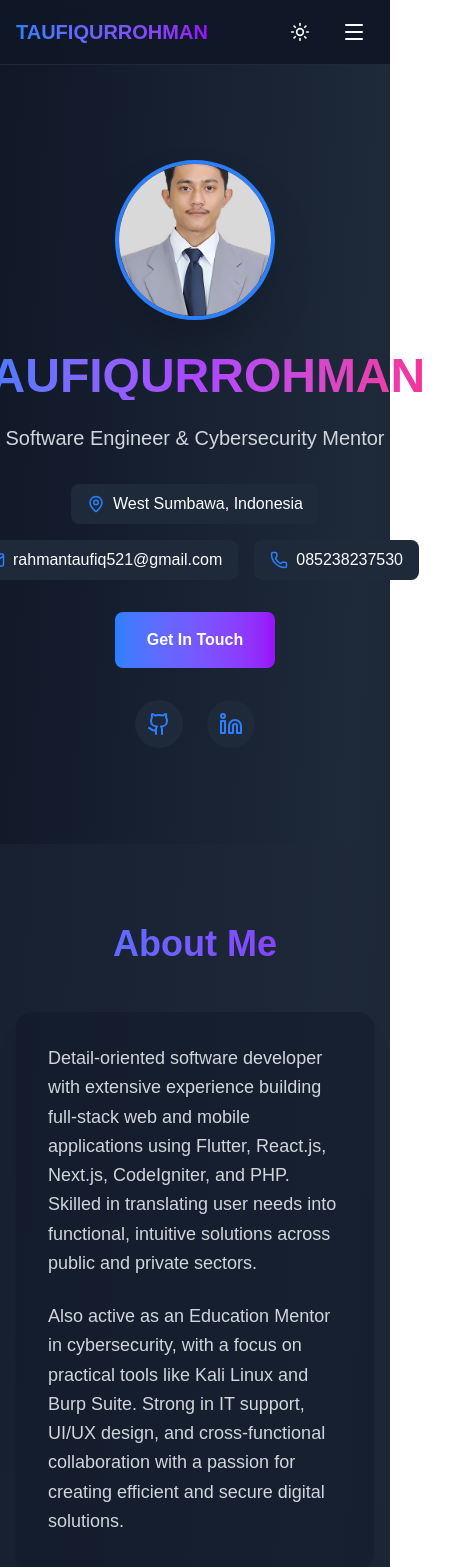
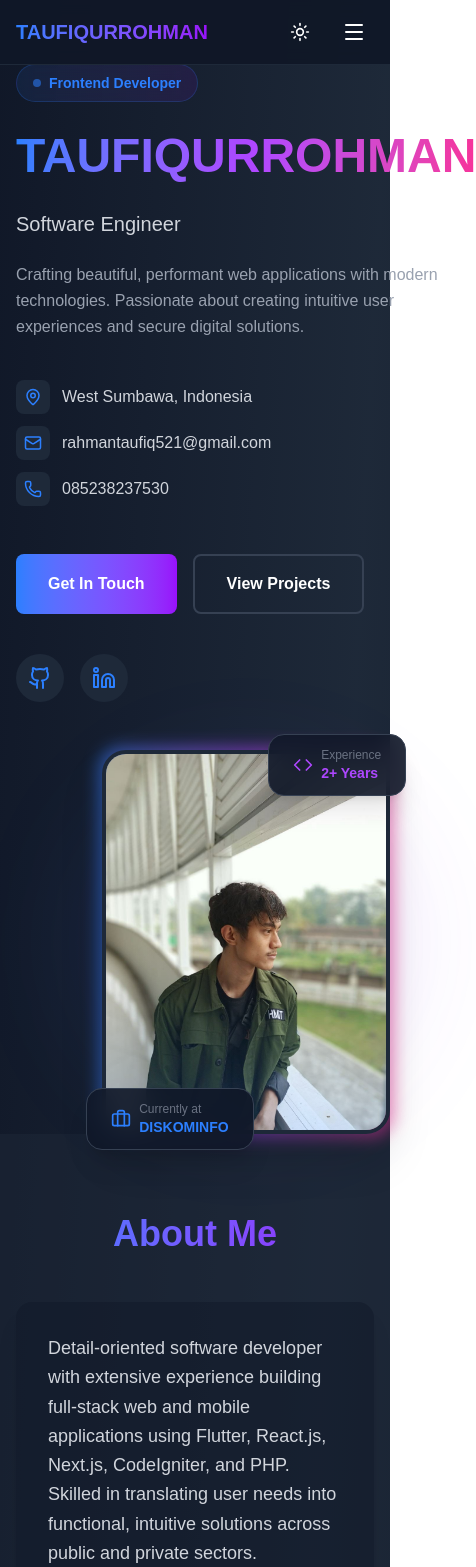
Before and after one commit to TaufiqR08/portofolio, a Next.js app: page / in a window 390 px wide. Shown: the top 1567 px of the page, 476 px wide, since content can reach past the window. Built offline with nearby package versions, Linux system fonts and the light colour scheme.

Commit message:
feat: implement initial portfolio page with responsive design, dark mode, and personal details.

```diff
--- a/app/page.tsx
+++ b/app/page.tsx
@@ -261,65 +261,120 @@ export default function Portfolio() {
         id="home"
         className="min-h-screen flex items-center justify-center pt-16 px-4"
       >
-        <div className="max-w-4xl mx-auto text-center">
-          <div className="mb-8 animate-fadeIn">
-            <div className="relative w-40 h-40 mx-auto mb-6 rounded-full overflow-hidden border-4 border-blue-500 shadow-2xl">
-              <Image
-                src="/me.jpeg"
-                alt="Taufiqurrohman Profile"
-                width={160}
-                height={160}
-                className="object-cover w-full h-full"
-                priority
-              />
+        <div className="max-w-7xl mx-auto w-full">
+          <div className="grid md:grid-cols-2 gap-12 items-center">
+            {/* Left Side - Information */}
+            <div className="space-y-6 md:pr-8">
+              {/* Role Badge */}
+              <div className="inline-flex items-center gap-2 px-4 py-2 rounded-full bg-gradient-to-r from-blue-500/10 to-purple-600/10 border border-blue-500/20 backdrop-blur-sm">
+                <div className="w-2 h-2 rounded-full bg-blue-500 animate-pulse"></div>
+                <span className="text-blue-500 font-semibold text-sm">
+                  Frontend Developer
+                </span>
               </div>
-          </div>
-          <h1 className="text-5xl md:text-7xl font-bold mb-6 bg-gradient-to-r from-blue-500 via-purple-500 to-pink-500 bg-clip-text text-transparent animate-fadeIn">
+
+              {/* Name */}
+              <h1 className="text-5xl md:text-6xl lg:text-7xl font-bold leading-tight">
+                <span className="bg-gradient-to-r from-blue-500 via-purple-500 to-pink-500 bg-clip-text text-transparent">
                   TAUFIQURROHMAN
+                </span>
               </h1>
+
+              {/* Title */}
               <p
-            className={`text-xl md:text-2xl mb-8 ${
+                className={`text-xl md:text-2xl font-medium ${
                   isDark ? "text-gray-300" : "text-gray-600"
                 }`}
               >
-            Software Engineer & Cybersecurity Mentor
+                Software Engineer
               </p>
-          <div className="flex flex-wrap justify-center gap-4 mb-8">
+
+              {/* Description */}
+              <p
+                className={`text-base md:text-lg leading-relaxed ${
+                  isDark ? "text-gray-400" : "text-gray-600"
+                }`}
+              >
+                Crafting beautiful, performant web applications with modern
+                technologies. Passionate about creating intuitive user
+                experiences and secure digital solutions.
+              </p>
+
+              {/* Contact Info */}
+              <div className="space-y-3 pt-4">
+                <div className="flex items-center gap-3">
                   <div
-              className={`flex items-center gap-2 px-4 py-2 rounded-lg ${
+                    className={`p-2 rounded-lg ${
                       isDark ? "bg-gray-800" : "bg-gray-100"
                     }`}
                   >
                     <MapPin size={18} className="text-blue-500" />
-              <span>West Sumbawa, Indonesia</span>
+                  </div>
+                  <span
+                    className={isDark ? "text-gray-300" : "text-gray-700"}
+                  >
+                    West Sumbawa, Indonesia
+                  </span>
                 </div>
                 <a
                   href="mailto:rahmantaufiq521@gmail.com"
-              className={`flex items-center gap-2 px-4 py-2 rounded-lg ${
+                  className="flex items-center gap-3 group"
+                >
+                  <div
+                    className={`p-2 rounded-lg transition-colors ${
                       isDark
-                  ? "bg-gray-800 hover:bg-gray-700"
-                  : "bg-gray-100 hover:bg-gray-200"
-              } transition-colors`}
+                        ? "bg-gray-800 group-hover:bg-gray-700"
+                        : "bg-gray-100 group-hover:bg-gray-200"
+                    }`}
                   >
                     <Mail size={18} className="text-blue-500" />
-              <span>rahmantaufiq521@gmail.com</span>
+                  </div>
+                  <span
+                    className={`${
+                      isDark ? "text-gray-300" : "text-gray-700"
+                    } group-hover:text-blue-500 transition-colors`}
+                  >
+                    rahmantaufiq521@gmail.com
+                  </span>
                 </a>
+                <div className="flex items-center gap-3">
                   <div
-              className={`flex items-center gap-2 px-4 py-2 rounded-lg ${
+                    className={`p-2 rounded-lg ${
                       isDark ? "bg-gray-800" : "bg-gray-100"
                     }`}
                   >
                     <Phone size={18} className="text-blue-500" />
-              <span>085238237530</span>
+                  </div>
+                  <span
+                    className={isDark ? "text-gray-300" : "text-gray-700"}
+                  >
+                    085238237530
+                  </span>
                 </div>
               </div>
+
+              {/* CTA Buttons */}
+              <div className="flex flex-wrap gap-4 pt-6">
                 <button
                   onClick={() => scrollToSection("contact")}
-            className="px-8 py-4 bg-gradient-to-r from-blue-500 to-purple-600 rounded-lg text-white font-semibold hover:shadow-lg hover:scale-105 transition-all duration-300"
+                  className="px-8 py-4 bg-gradient-to-r from-blue-500 to-purple-600 rounded-lg text-white font-semibold hover:shadow-2xl hover:shadow-blue-500/50 hover:scale-105 transition-all duration-300"
                 >
                   Get In Touch
                 </button>
-          <div className="flex justify-center gap-6 mt-8">
+                <button
+                  onClick={() => scrollToSection("projects")}
+                  className={`px-8 py-4 rounded-lg font-semibold border-2 transition-all duration-300 ${
+                    isDark
+                      ? "border-gray-700 hover:border-blue-500 hover:bg-gray-800"
+                      : "border-gray-300 hover:border-blue-500 hover:bg-gray-50"
+                  }`}
+                >
+                  View Projects
+                </button>
+              </div>
+
+              {/* Social Links */}
+              <div className="flex gap-4 pt-4">
                 <a
                   href="https://github.com/TaufiqR08"
                   target="_blank"
@@ -328,7 +383,7 @@ export default function Portfolio() {
                     isDark
                       ? "bg-gray-800 hover:bg-gray-700"
                       : "bg-gray-100 hover:bg-gray-200"
-              } hover:scale-110`}
+                  } hover:scale-110 hover:shadow-lg`}
                   aria-label="GitHub"
                 >
                   <Github size={24} className="text-blue-500" />
@@ -341,11 +396,89 @@ export default function Portfolio() {
                     isDark
                       ? "bg-gray-800 hover:bg-gray-700"
                       : "bg-gray-100 hover:bg-gray-200"
-              } hover:scale-110`}
+                  } hover:scale-110 hover:shadow-lg`}
                   aria-label="LinkedIn"
                 >
                   <Linkedin size={24} className="text-blue-500" />
                 </a>
+              </div>
+            </div>
+
+            {/* Right Side - Photo */}
+            <div className="relative flex justify-center md:justify-end">
+              {/* Decorative Background Elements */}
+              <div className="absolute inset-0 flex items-center justify-center">
+                <div className="w-80 h-80 bg-gradient-to-r from-blue-500/20 to-purple-600/20 rounded-full blur-3xl animate-pulse"></div>
+              </div>
+
+              {/* Photo Container */}
+              <div className="relative z-10">
+                {/* Gradient Border Effect */}
+                <div className="absolute -inset-1 bg-gradient-to-r from-blue-500 via-purple-500 to-pink-500 rounded-3xl blur opacity-75 group-hover:opacity-100 transition duration-1000 animate-pulse"></div>
+
+                {/* Photo */}
+                <div className="relative">
+                  <div
+                    className={`relative w-72 h-96 md:w-96 md:h-[500px] rounded-3xl overflow-hidden border-4 ${
+                      isDark ? "border-gray-800" : "border-white"
+                    } shadow-2xl transform hover:scale-105 transition-all duration-500`}
+                  >
+                    <Image
+                      src="/me2.jpeg"
+                      alt="Taufiqurrohman - Frontend Developer"
+                      width={384}
+                      height={500}
+                      className="object-cover w-full h-full"
+                      priority
+                    />
+                    {/* Overlay Gradient */}
+                    <div className="absolute inset-0 bg-gradient-to-t from-blue-500/20 via-transparent to-transparent"></div>
+                  </div>
+
+                  {/* Floating Badge */}
+                  <div
+                    className={`absolute -bottom-4 -left-4 px-6 py-3 rounded-2xl ${
+                      isDark
+                        ? "bg-gray-900/90 border border-gray-700"
+                        : "bg-white/90 border border-gray-200"
+                    } backdrop-blur-md shadow-xl`}
+                  >
+                    <div className="flex items-center gap-2">
+                      <Briefcase size={20} className="text-blue-500" />
+                      <div>
+                        <p className="text-xs text-gray-500 font-medium">
+                          Currently at
+                        </p>
+                        <p className="text-sm font-bold text-blue-500">
+                          DISKOMINFO
+                        </p>
+                      </div>
+                    </div>
+                  </div>
+
+                  {/* Stats Badge */}
+                  <div
+                    className={`absolute -top-4 -right-4 px-6 py-3 rounded-2xl ${
+                      isDark
+                        ? "bg-gray-900/90 border border-gray-700"
+                        : "bg-white/90 border border-gray-200"
+                    } backdrop-blur-md shadow-xl`}
+                  >
+                    <div className="flex items-center gap-2">
+                      <Code size={20} className="text-purple-500" />
+                      <div>
+                        <p className="text-xs text-gray-500 font-medium">
+                          Experience
+                        </p>
+                        <p className="text-sm font-bold text-purple-500">
+                          2+ Years
+                        </p>
+                      </div>
+                    </div>
+                  </div>
+                </div>
+              </div>
+            </div>
           </div>
         </div>
       </section>
```
Also changed, not shown: public/me2.jpeg (added). Lines whose indentation alone changed are shown as unchanged.
